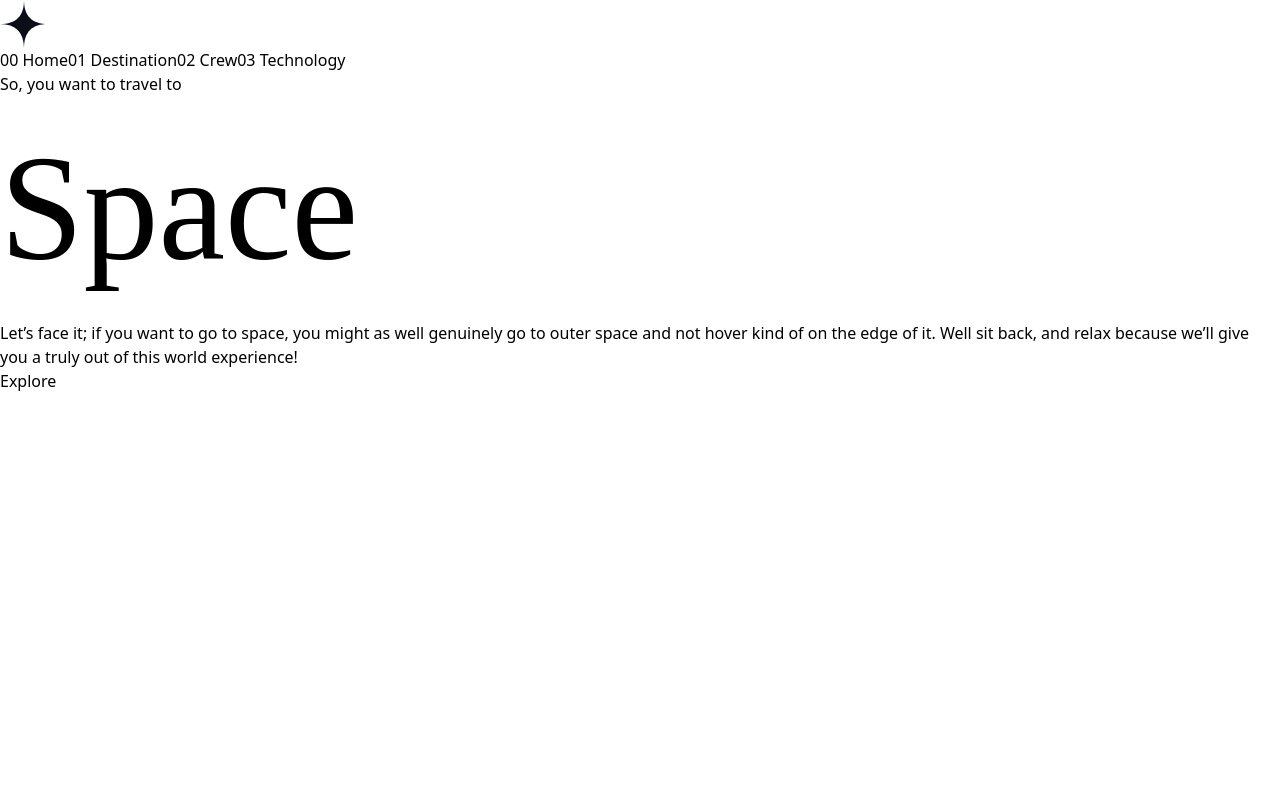
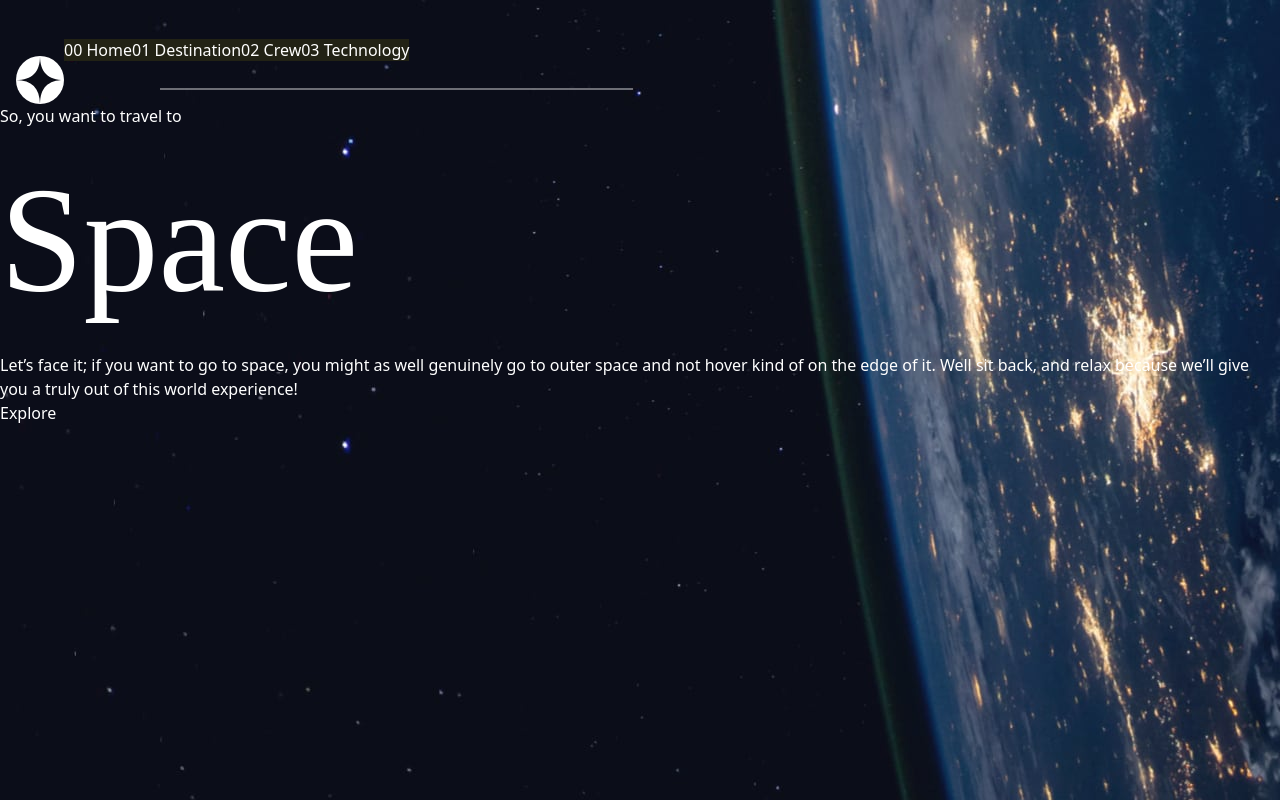
Before and after one commit to juanma-romero/space-tourism, a React (Vite) app: page / in a window 1280 px wide. Built offline with nearby package versions, Linux system fonts and the light colour scheme; a web font is replaced by a local one.

Commit message:
starting with navbar

```diff
--- a/index.html
+++ b/index.html
@@ -2,7 +2,7 @@
 <html lang="en">
   <head>
     <meta charset="UTF-8" />
-    <link rel="icon" type="image/svg+xml" href="/src/favicon.svg" />
+    <link rel="icon" type="image/svg+xml" href="/src/favicon.png" />
     <meta name="viewport" content="width=device-width, initial-scale=1.0" />
     <title>Space Tourism Website</title>
     <link rel="preconnect" href="https://fonts.googleapis.com">
--- a/src/App.css
+++ b/src/App.css
@@ -1,4 +1,25 @@
+body {
+  background-image: url('/src/assets/home/background-home-desktop.jpg');
+  color: white;
+}
+
 h1 {
 
   font-family: 'Bellefair', serif;
 }
+
+/* navbar */
+.line {
+  width: 473px;
+  border: 0.5px solid white;
+  opacity: 0.4;
+  left: 10rem;
+  top: 5.5rem;
+}
+
+.navbar {
+  width: 830px;
+  height: 96px;
+  background-color: rgb(34, 34, 21);
+
+}
--- a/src/pages/Home.jsx
+++ b/src/pages/Home.jsx
@@ -3,6 +3,7 @@ import Navbar from './Navbar';
 const Home = () => {
   return (
     <>
+      <div className='line absolute'></div>
       <Navbar />
       <main>
         <h2>So, you want to travel to</h2>
--- a/src/pages/Navbar.jsx
+++ b/src/pages/Navbar.jsx
@@ -6,11 +6,14 @@ const Navbar = () => {
   return (
 
       <>
-        <NavLink to={'/'}><img src='src/assets/shared/logo.svg' /></NavLink>
-        <NavLink to={'/'}>00 Home</NavLink>
-        <NavLink to={'/destination'}>01 Destination</NavLink>
-        <NavLink to={'/crew'}>02 Crew</NavLink>
-        <NavLink to={'/technology'}>03 Technology</NavLink>
+        <NavLink to={'/'} ><img className='mt-14 ml-4 inline' src='src/assets/shared/logo.svg' /></NavLink>
+
+        <div className="navbar inline">
+          <NavLink to={'/'}>00 Home</NavLink>
+          <NavLink to={'/destination'}>01 Destination</NavLink>
+          <NavLink to={'/crew'}>02 Crew</NavLink>
+          <NavLink to={'/technology'}>03 Technology</NavLink>
+        </div>
       </>
 
   )
```
Also changed, not shown: src/favicon.png (renamed from src/assets/favicon-32x32.png), src/favicon.svg (deleted).
